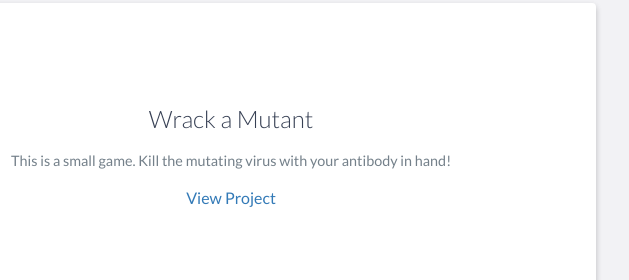
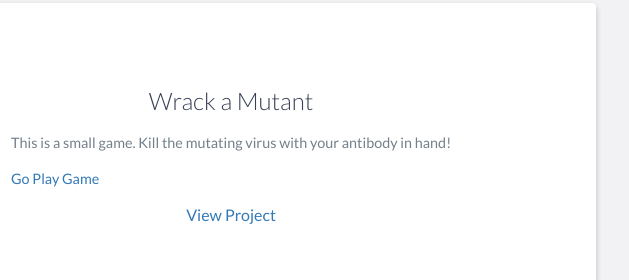
Before and after one commit to Winston0323/Winston0323.github.io, a website: page index.html in a window 1280 px wide. Shown: the part 3533-3813 px from the top of the page, 494-1123 px from the left. Drawn offline with nearby package versions, Linux system fonts and the light colour scheme.

Commit message:
add game link

```diff
--- a/index.html
+++ b/index.html
@@ -204,7 +204,13 @@ system, Computer Architecture, Parallel Computing, Virtual Reality Development,
                             This is a small game.
                             Kill the mutating virus with your antibody in hand!
                         </p>
+                        <p>
+                            <a href="https://winston0323.github.io/wreck_a_mutant/">Go Play Game</a>
+                        </p>
                         <a href="https://github.com/Winston0323/wreck_a_mutant">View Project</a>
+
+
+
                     </div>
                     <!-- End .project-info -->
 
```
